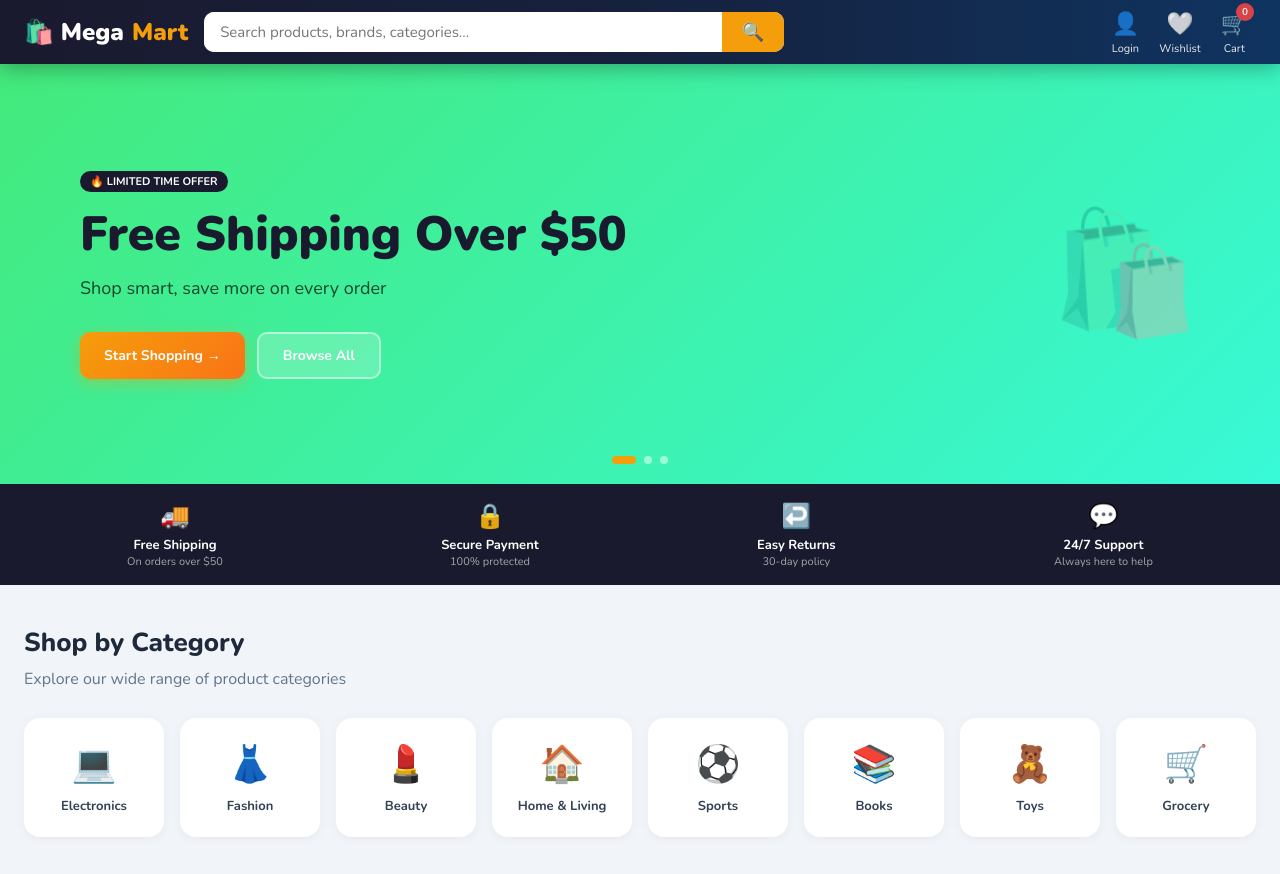
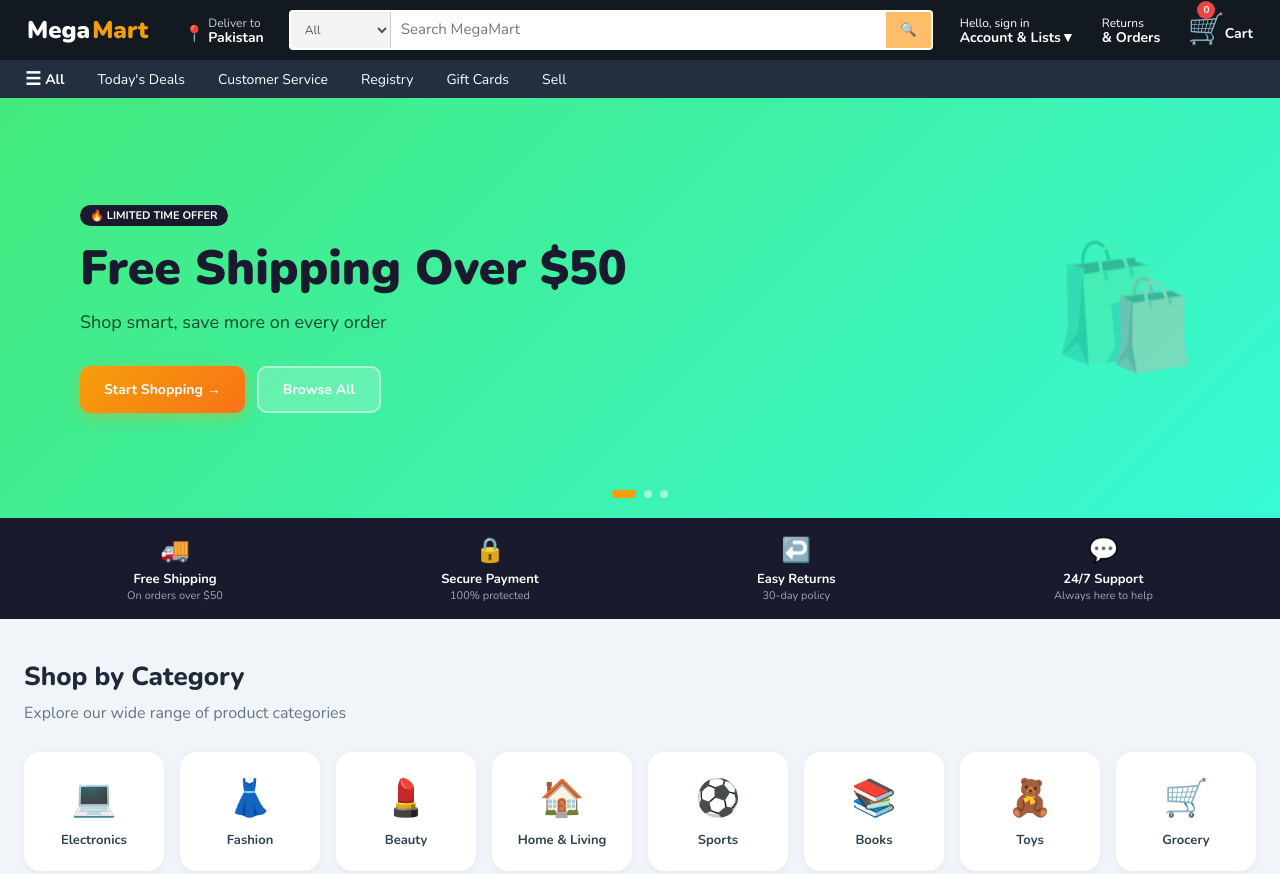
Before and after one commit to abdullahjutt01/test, a plain HTML site: page frontend/index.html in a window 1280 px wide. Shown: the top 874 px of the page. Drawn offline with nearby package versions, Linux system fonts and the light colour scheme; no server answers.

Commit message:
Add files via upload

```diff
--- a/frontend/index.html
+++ b/frontend/index.html
@@ -13,28 +13,57 @@
     <!-- Top Navigation -->
     <nav class="navbar">
         <div class="logo">
-            🛍️ Mega<span>Mart</span>
+            Mega<span>Mart</span>
         </div>
+
+        <div class="nav-deliver-to">
+            <span class="nav-deliver-icon">📍</span>
+            <div class="nav-deliver-text">
+                <span class="line-1">Deliver to</span>
+                <span class="line-2">Pakistan</span>
+            </div>
+        </div>
+
         <div class="search-bar">
-            <input type="text" placeholder="Search products, brands, categories...">
+            <select class="search-dropdown">
+                <option value="all">All</option>
+                <option value="electronics">Electronics</option>
+                <option value="fashion">Fashion</option>
+            </select>
+            <input type="text" placeholder="Search MegaMart">
             <button class="search-btn">🔍</button>
         </div>
+
         <div class="nav-actions">
-            <button class="nav-btn" onclick="openAuthModal()">
-                <span class="icon">👤</span>
-                <span>Login</span>
-            </button>
-            <button class="nav-btn" onclick="openWishlistModal()">
-                <span class="icon">🤍</span>
-                <span>Wishlist</span>
-            </button>
-            <button class="nav-btn" onclick="openCartModal()">
+            <div class="nav-btn" onclick="openAuthModal()">
+                <div class="nav-btn-line-1">Hello, sign in</div>
+                <div class="nav-btn-line-2">Account & Lists <span>▼</span></div>
+            </div>
+
+            <div class="nav-btn" onclick="openWishlistModal()">
+                <div class="nav-btn-line-1">Returns</div>
+                <div class="nav-btn-line-2">& Orders</div>
+            </div>
+
+            <div class="nav-cart" onclick="openCartModal()">
                 <span class="icon">🛒</span>
-                <span>Cart</span>
                 <span class="badge" id="cart-count">0</span>
-            </button>
+                <span class="nav-cart-text">Cart</span>
+            </div>
         </div>
     </nav>
+
+    <!-- Sub Navigation -->
+    <div class="sub-navbar">
+        <div class="sub-nav-btn menu-btn">
+            <span class="icon">☰</span> All
+        </div>
+        <div class="sub-nav-btn">Today's Deals</div>
+        <div class="sub-nav-btn">Customer Service</div>
+        <div class="sub-nav-btn">Registry</div>
+        <div class="sub-nav-btn">Gift Cards</div>
+        <div class="sub-nav-btn">Sell</div>
+    </div>
 
     <!-- Hero Banner -->
     <div class="hero">
--- a/frontend/style.css
+++ b/frontend/style.css
@@ -68,18 +68,18 @@ body {
     font-weight: 800;
 }
 
-/* Top Navigation */
+/* Top Navigation (Amazon Style) */
 .navbar {
-    background: linear-gradient(90deg, #1a1a2e 0%, #16213e 50%, #0f3460 100%);
-    padding: 0 24px;
+    background: #131921;
+    padding: 0 16px;
     display: flex;
     align-items: center;
     gap: 16px;
-    height: 64px;
-    box-shadow: 0 4px 20px rgba(0, 0, 0, 0.3);
+    height: 60px;
     position: sticky;
     top: 0;
     z-index: 1000;
+    color: white;
 }
 
 .logo {
@@ -89,61 +89,213 @@ body {
     cursor: pointer;
     display: flex;
     align-items: center;
-    gap: 8px;
+    gap: 0;
+    padding: 8px 10px;
+    border: 1px solid transparent;
+    border-radius: 2px;
+}
+
+.logo:hover {
+    border: 1px solid #fff;
 }
 
 .logo span {
     color: #f59e0b;
+    /* Keeps some mart identity */
+    margin-left: 2px;
+}
+
+.nav-deliver-to {
+    display: flex;
+    align-items: center;
+    padding: 5px 8px;
+    border: 1px solid transparent;
+    border-radius: 2px;
+    cursor: pointer;
+}
+
+.nav-deliver-to:hover {
+    border: 1px solid #fff;
+}
+
+.nav-deliver-icon {
+    font-size: 16px;
+    margin-right: 4px;
+    margin-top: 8px;
+}
+
+.nav-deliver-text {
+    display: flex;
+    flex-direction: column;
+}
+
+.nav-deliver-text .line-1 {
+    font-size: 12px;
+    color: #cccccc;
+    line-height: 14px;
+}
+
+.nav-deliver-text .line-2 {
+    font-size: 14px;
+    font-weight: 700;
+    line-height: 15px;
 }
 
 .search-bar {
     flex: 1;
-    max-width: 580px;
     display: flex;
     background: #fff;
-    border-radius: 10px;
+    border-radius: 4px;
     overflow: hidden;
+    height: 40px;
+    border: 2px solid transparent;
+}
+
+.search-bar:focus-within {
+    border: 2px solid #f59e0b;
+}
+
+.search-dropdown {
+    background: #f3f3f3;
+    color: #555;
+    border: none;
+    border-right: 1px solid #ccc;
+    padding: 0 10px;
+    font-size: 12px;
+    cursor: pointer;
+    outline: none;
+}
+
+.search-dropdown:hover {
+    background: #dadada;
 }
 
 .search-bar input {
     flex: 1;
-    padding: 10px 16px;
+    padding: 7px 10px 10px;
     border: none;
     outline: none;
     font-size: 15px;
+    color: #111;
 }
 
 .search-btn {
-    background: #f59e0b;
+    background: #febd69;
     border: none;
-    padding: 0 20px;
+    width: 45px;
     cursor: pointer;
-    font-size: 18px;
+    display: flex;
+    align-items: center;
+    justify-content: center;
+}
+
+.search-btn:hover {
+    background: #f3a847;
 }
 
 .nav-actions {
     display: flex;
-    gap: 4px;
-    margin-left: auto;
+    align-items: center;
+    gap: 5px;
 }
 
 .nav-btn {
     background: none;
-    border: none;
+    border: 1px solid transparent;
     color: #fff;
     cursor: pointer;
     display: flex;
     flex-direction: column;
-    align-items: center;
-    gap: 2px;
-    font-size: 11px;
-    padding: 0 8px;
-    position: relative;
-    opacity: 0.9;
+    align-items: flex-start;
+    padding: 8px 10px;
+    border-radius: 2px;
+    min-width: fit-content;
 }
 
-.nav-btn .icon {
-    font-size: 22px;
+.nav-btn:hover {
+    border: 1px solid #fff;
+}
+
+.nav-btn-line-1 {
+    font-size: 12px;
+    line-height: 14px;
+}
+
+.nav-btn-line-2 {
+    font-size: 14px;
+    font-weight: 700;
+    line-height: 15px;
+    display: flex;
+    align-items: center;
+}
+
+.nav-cart {
+    display: flex;
+    align-items: flex-end;
+    position: relative;
+    padding: 8px 10px;
+    border: 1px solid transparent;
+    border-radius: 2px;
+    cursor: pointer;
+    color: white;
+}
+
+.nav-cart:hover {
+    border: 1px solid #fff;
+}
+
+.nav-cart .icon {
+    font-size: 30px;
+    line-height: 30px;
+}
+
+.nav-cart-text {
+    font-size: 14px;
+    font-weight: 700;
+    margin-bottom: 2px;
+}
+
+.badge {
+    position: absolute;
+    top: 5px;
+    left: 20px;
+    color: #f59e0b;
+    font-weight: bold;
+    font-size: 14px;
+}
+
+/* Sub Navigation (Amazon Style) */
+.sub-navbar {
+    background: #232f3e;
+    display: flex;
+    align-items: center;
+    gap: 15px;
+    padding: 0 16px;
+    height: 38px;
+    color: white;
+}
+
+.sub-nav-btn {
+    font-size: 14px;
+    cursor: pointer;
+    padding: 5px 8px;
+    border: 1px solid transparent;
+    border-radius: 2px;
+}
+
+.sub-nav-btn:hover {
+    border: 1px solid #fff;
+}
+
+.menu-btn {
+    font-weight: 700;
+    display: flex;
+    align-items: center;
+    gap: 4px;
+}
+
+.menu-btn .icon {
+    font-size: 18px;
 }
 
 .badge {
```
